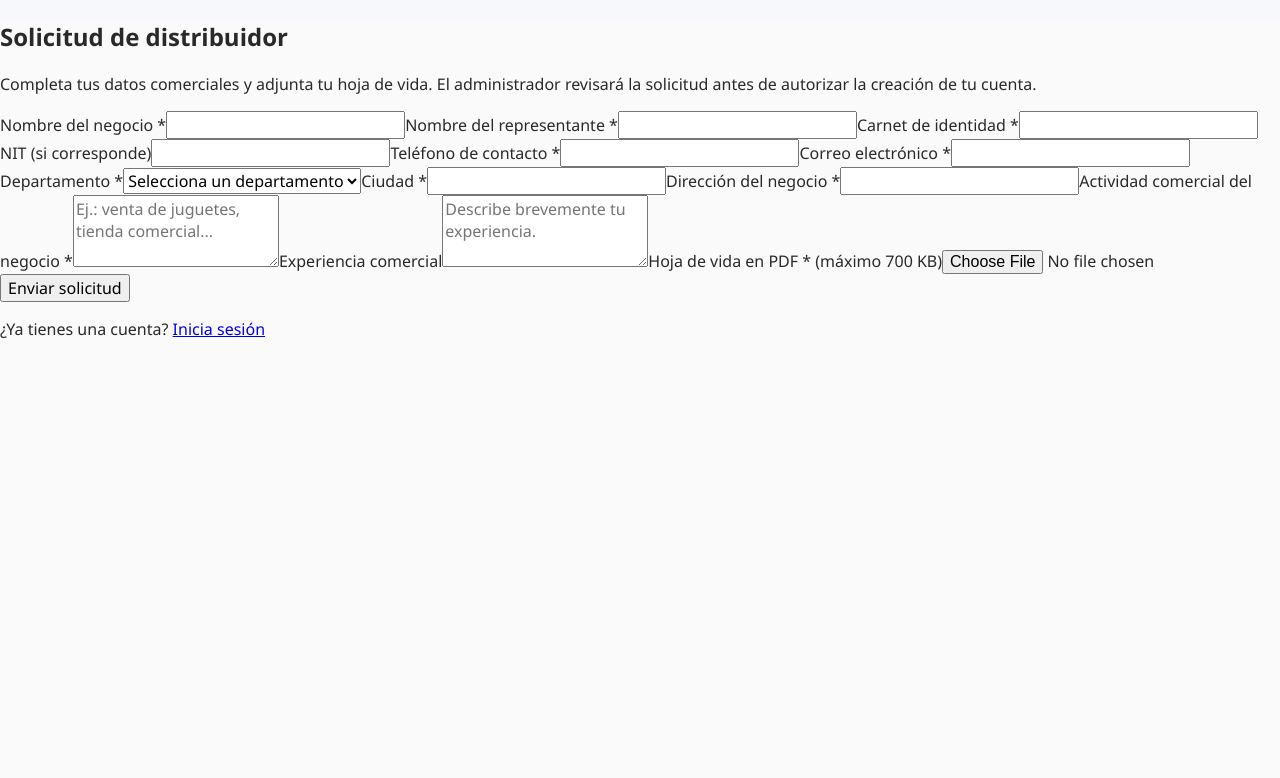
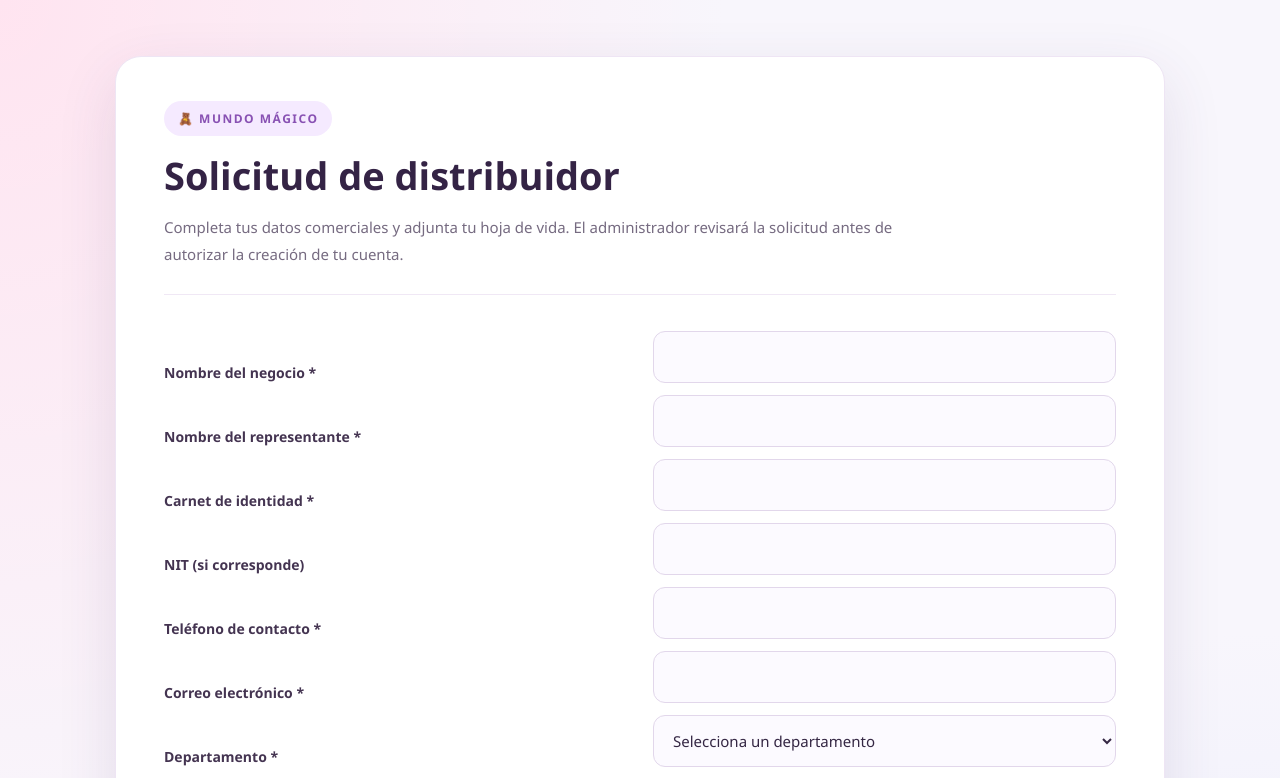
Before and after one commit to hett29/frontend-jugueteria, a React (Vite) app: page /solicitud-distribuidor in a window 1280 px wide. Shown: the top 778 px of the page. Built offline with nearby package versions, Linux system fonts and the light colour scheme.

Commit message:
Mejorar diseño de formularios de distribuidores

```diff
--- a/src/pages/distributors/DistributorRegisterPage.css
+++ b/src/pages/distributors/DistributorRegisterPage.css
@@ -4,136 +4,218 @@
   display: flex;
   align-items: center;
   justify-content: center;
-  padding: 32px 16px;
-  background: linear-gradient(135deg, #fff4fa, #eef4ff);
+  padding: 48px 20px;
+  background:
+    radial-gradient(circle at top left, #ffe3ef 0, transparent 35%),
+    radial-gradient(circle at bottom right, #dcecff 0, transparent 35%),
+    linear-gradient(135deg, #fff8fc 0%, #f3f5ff 100%);
+  box-sizing: border-box;
 }
 
 .distributor-register-card {
   width: 100%;
-  max-width: 480px;
-  padding: 36px;
-  border-radius: 22px;
-  background: #ffffff;
-  box-shadow: 0 18px 55px rgba(48, 36, 85, 0.12);
+  max-width: 540px;
+  padding: 42px;
+  background: rgba(255, 255, 255, 0.96);
+  border: 1px solid #f0e4f2;
+  border-radius: 26px;
+  box-shadow: 0 18px 55px rgba(91, 59, 115, 0.12);
+  box-sizing: border-box;
 }
 
 .distributor-register-heading {
   text-align: center;
-  margin-bottom: 28px;
+  margin-bottom: 36px;
 }
 
 .distributor-register-icon {
-  font-size: 42px;
+  display: inline-flex;
+  align-items: center;
+  justify-content: center;
+  width: 76px;
+  height: 76px;
+  margin-bottom: 18px;
+  border-radius: 24px;
+  background: linear-gradient(135deg, #ffe2f0, #e7e5ff);
+  font-size: 38px;
 }
 
 .distributor-register-eyebrow {
-  margin: 8px 0;
-  color: #7950b5;
-  font-weight: 700;
-  letter-spacing: 1.5px;
+  margin: 0 0 10px;
+  color: #8b5cb5;
+  font-size: 12px;
+  font-weight: 800;
+  letter-spacing: 2.5px;
   text-transform: uppercase;
-  font-size: 12px;
 }
 
 .distributor-register-heading h1 {
-  margin: 8px 0 12px;
-  color: #29223b;
-  font-size: 27px;
+  margin: 0 auto 14px;
+  color: #302442;
+  font-size: clamp(25px, 4vw, 31px);
+  line-height: 1.25;
+  font-weight: 800;
 }
 
 .distributor-register-heading > p:last-child {
-  color: #716b7d;
-  line-height: 1.6;
-  font-size: 14px;
+  max-width: 390px;
+  margin: 0 auto;
+  color: #766c80;
+  font-size: 15px;
+  line-height: 1.8;
 }
 
 .distributor-register-form {
   display: flex;
   flex-direction: column;
-  gap: 10px;
+  gap: 12px;
 }
 
 .distributor-register-form label {
   margin-top: 8px;
-  color: #383147;
-  font-weight: 600;
+  color: #43354f;
   font-size: 14px;
+  font-weight: 700;
 }
 
 .distributor-register-form input {
   width: 100%;
-  padding: 13px 14px;
-  border: 1px solid #ded8e9;
-  border-radius: 10px;
-  background: #fff;
-  color: #29223b;
+  min-height: 52px;
+  padding: 14px 16px;
+  border: 1px solid #e4dbea;
+  border-radius: 12px;
+  background: #fcfaff;
+  color: #302442;
   font: inherit;
+  font-size: 15px;
+  box-sizing: border-box;
   outline: none;
-  box-sizing: border-box;
+  transition: border-color 0.2s ease, box-shadow 0.2s ease,
+    background 0.2s ease;
+}
+
+.distributor-register-form input::placeholder {
+  color: #aaa0b4;
+}
+
+.distributor-register-form input:hover {
+  border-color: #cbb4df;
 }
 
 .distributor-register-form input:focus {
-  border-color: #8054bd;
-  box-shadow: 0 0 0 3px rgba(128, 84, 189, 0.12);
+  border-color: #a16bd0;
+  background: #fff;
+  box-shadow: 0 0 0 4px rgba(161, 107, 208, 0.13);
 }
 
 .distributor-register-form button {
-  margin-top: 16px;
-  padding: 14px;
-  border: 0;
-  border-radius: 10px;
-  background: #7950b5;
+  width: 100%;
+  min-height: 54px;
+  margin-top: 18px;
+  padding: 15px 20px;
+  border: none;
+  border-radius: 14px;
+  background: linear-gradient(135deg, #a34fc4, #7764db);
   color: #fff;
-  font-weight: 700;
-  font-size: 15px;
+  font-size: 16px;
+  font-weight: 800;
   cursor: pointer;
+  box-shadow: 0 9px 20px rgba(133, 82, 193, 0.23);
+  transition: transform 0.2s ease, box-shadow 0.2s ease,
+    filter 0.2s ease;
 }
 
 .distributor-register-form button:hover {
-  background: #653c9e;
+  transform: translateY(-2px);
+  box-shadow: 0 13px 25px rgba(133, 82, 193, 0.3);
+  filter: brightness(1.04);
+}
+
+.distributor-register-form button:active {
+  transform: translateY(0);
+}
+
+.distributor-register-form button:focus-visible {
+  outline: 3px solid #c8a3ed;
+  outline-offset: 4px;
 }
 
 .distributor-register-message {
   margin: 8px 0 0;
-  padding: 12px;
-  border-radius: 9px;
-  line-height: 1.5;
-  font-size: 13px;
+  padding: 14px 16px;
+  border-radius: 12px;
+  font-size: 14px;
+  line-height: 1.7;
+  overflow-wrap: anywhere;
 }
 
 .distributor-register-message.error {
-  color: #a32335;
-  background: #fff0f1;
+  border: 1px solid #fecaca;
+  background: #fff1f2;
+  color: #b42336;
 }
 
 .distributor-register-message.success {
-  color: #176b3a;
-  background: #eaf8ef;
+  border: 1px solid #a7e8c0;
+  background: #edfff4;
+  color: #187443;
 }
 
 .distributor-register-footer {
-  margin: 20px 0 0;
+  margin: 28px 0 0;
+  color: #786d81;
+  font-size: 14px;
+  line-height: 1.8;
   text-align: center;
-  color: #716b7d;
-  font-size: 13px;
+}
+
+.distributor-register-footer + .distributor-register-footer {
+  margin-top: 12px;
 }
 
 .distributor-register-footer a {
-  color: #7950b5;
-  font-weight: 700;
+  color: #8950bb;
+  font-weight: 800;
   text-decoration: none;
+  text-underline-offset: 4px;
 }
 
 .distributor-register-footer a:hover {
+  color: #67369a;
   text-decoration: underline;
 }
 
-@media (max-width: 480px) {
-  .distributor-register-card {
-    padding: 26px 20px;
+@media (max-width: 600px) {
+  .distributor-register-page {
+    padding: 24px 14px;
+    align-items: flex-start;
   }
 
-  .distributor-register-heading h1 {
-    font-size: 23px;
+  .distributor-register-card {
+    padding: 28px 22px;
+    border-radius: 21px;
+  }
+
+  .distributor-register-heading {
+    margin-bottom: 26px;
+  }
+
+  .distributor-register-icon {
+    width: 66px;
+    height: 66px;
+    font-size: 33px;
+    border-radius: 20px;
+  }
+
+  .distributor-register-form {
+    gap: 10px;
+  }
+
+  .distributor-register-form input {
+    min-height: 50px;
+  }
+
+  .distributor-register-footer {
+    margin-top: 24px;
   }
 }
--- /dev/null
+++ b/src/pages/distributors/DistributorRequestPage.css
@@ -0,0 +1,289 @@
+
+/* ===== Página principal ===== */
+.distributor-request-page {
+  min-height: 100vh;
+  width: 100%;
+  padding: 56px 24px;
+  box-sizing: border-box;
+  background:
+    radial-gradient(ellipse at top left, #ffe4f0 0%, transparent 40%),
+    radial-gradient(ellipse at bottom right, #e2e7ff 0%, transparent 42%),
+    #f8f6fc;
+  color: #352744;
+  font-family: "Segoe UI", Arial, sans-serif;
+}
+
+/* ===== Tarjeta del formulario ===== */
+.distributor-request-card {
+  width: 100%;
+  max-width: 1050px;
+  margin: 0 auto;
+  padding: 44px 48px;
+  box-sizing: border-box;
+  background: #ffffff;
+  border: 1px solid #eee5f4;
+  border-radius: 26px;
+  box-shadow: 0 20px 60px rgba(75, 48, 103, 0.12);
+}
+
+/* ===== Encabezado ===== */
+.distributor-request-card > header {
+  margin-bottom: 36px;
+  padding-bottom: 26px;
+  border-bottom: 1px solid #f0e8f5;
+}
+
+.distributor-request-card > header::before {
+  content: "🧸  MUNDO MÁGICO";
+  display: inline-block;
+  margin-bottom: 16px;
+  padding: 9px 14px;
+  border-radius: 30px;
+  background: #f5eaff;
+  color: #8851b3;
+  font-size: 12px;
+  font-weight: 800;
+  letter-spacing: 1.5px;
+}
+
+.distributor-request-card > header h1 {
+  margin: 0 0 14px;
+  color: #342345;
+  font-size: clamp(28px, 4vw, 38px);
+  line-height: 1.25;
+  font-weight: 800;
+}
+
+.distributor-request-card > header p {
+  max-width: 760px;
+  margin: 0;
+  color: #766b81;
+  font-size: 15px;
+  line-height: 1.8;
+}
+
+/* ===== Formulario en dos columnas ===== */
+.distributor-request-card form {
+  display: grid;
+  grid-template-columns: repeat(2, minmax(0, 1fr));
+  column-gap: 26px;
+  row-gap: 12px;
+  align-items: start;
+}
+
+/* Etiquetas */
+.distributor-request-card form label {
+  display: block;
+  align-self: end;
+  margin-top: 8px;
+  color: #443451;
+  font-size: 14px;
+  line-height: 1.5;
+  font-weight: 700;
+}
+
+/* Campos de texto, select y áreas de texto */
+.distributor-request-card form input:not([type="file"]),
+.distributor-request-card form select,
+.distributor-request-card form textarea {
+  display: block;
+  width: 100%;
+  min-width: 0;
+  min-height: 52px;
+  padding: 14px 15px;
+  box-sizing: border-box;
+  border: 1px solid #e2d7eb;
+  border-radius: 12px;
+  background: #fcfaff;
+  color: #352744;
+  font: inherit;
+  font-size: 15px;
+  outline: none;
+  transition: border-color 0.2s ease, box-shadow 0.2s ease,
+    background 0.2s ease;
+}
+
+.distributor-request-card form textarea {
+  min-height: 120px;
+  resize: vertical;
+  line-height: 1.65;
+}
+
+.distributor-request-card form input::placeholder,
+.distributor-request-card form textarea::placeholder {
+  color: #a397b0;
+}
+
+.distributor-request-card form input:focus,
+.distributor-request-card form select:focus,
+.distributor-request-card form textarea:focus {
+  border-color: #a16bd0;
+  background: #ffffff;
+  box-shadow: 0 0 0 4px rgba(161, 107, 208, 0.13);
+}
+
+/* El archivo PDF ocupa todo el ancho */
+.distributor-request-card form label[for="cvFile"],
+.distributor-request-card form input[type="file"] {
+  grid-column: 1 / -1;
+}
+
+.distributor-request-card form input[type="file"] {
+  width: 100%;
+  min-width: 0;
+  padding: 18px;
+  box-sizing: border-box;
+  border: 2px dashed #d8c6e8;
+  border-radius: 14px;
+  background: #fbf7ff;
+  color: #6d5b7c;
+  font-size: 14px;
+}
+
+.distributor-request-card form input[type="file"]::file-selector-button {
+  margin-right: 14px;
+  padding: 11px 16px;
+  border: none;
+  border-radius: 9px;
+  background: #eee2fa;
+  color: #70429b;
+  font-weight: 700;
+  cursor: pointer;
+}
+
+.distributor-request-card form input[type="file"]::file-selector-button:hover {
+  background: #e3d0f6;
+}
+
+/* Mensajes informativos y errores */
+.distributor-request-card form > p {
+  grid-column: 1 / -1;
+  margin: 0;
+  padding: 14px 16px;
+  border-radius: 10px;
+  font-size: 14px;
+  line-height: 1.7;
+  overflow-wrap: anywhere;
+}
+
+.distributor-request-error {
+  border: 1px solid #fecaca;
+  background: #fff1f2;
+  color: #b42336;
+}
+
+/* Botón de envío */
+.distributor-request-card form button,
+.distributor-request-success button {
+  grid-column: 1 / -1;
+  width: 100%;
+  min-height: 56px;
+  margin-top: 14px;
+  padding: 15px 22px;
+  border: none;
+  border-radius: 13px;
+  background: linear-gradient(135deg, #a34fc4, #7764db);
+  color: #ffffff;
+  font-size: 16px;
+  font-weight: 800;
+  cursor: pointer;
+  box-shadow: 0 8px 20px rgba(133, 82, 193, 0.22);
+  transition: transform 0.2s ease, box-shadow 0.2s ease;
+}
+
+.distributor-request-card form button:hover,
+.distributor-request-success button:hover {
+  transform: translateY(-2px);
+  box-shadow: 0 12px 25px rgba(133, 82, 193, 0.3);
+}
+
+.distributor-request-card form button:focus-visible,
+.distributor-request-success button:focus-visible {
+  outline: 3px solid #c8a3ed;
+  outline-offset: 4px;
+}
+
+/* Pantalla de solicitud enviada */
+.distributor-request-success {
+  padding: 30px;
+  border: 1px solid #c7ecd5;
+  border-radius: 18px;
+  background: #f2fff6;
+  text-align: center;
+}
+
+.distributor-request-success h2 {
+  margin: 0 0 14px;
+  color: #207647;
+  font-size: 26px;
+}
+
+.distributor-request-success p {
+  margin: 0;
+  color: #526c5b;
+  font-size: 15px;
+  line-height: 1.8;
+}
+
+.distributor-request-success button {
+  margin-top: 24px;
+}
+
+/* Pie de página */
+.distributor-request-footer {
+  margin: 32px 0 0;
+  padding-top: 24px;
+  border-top: 1px solid #f0e8f5;
+  color: #786d81;
+  font-size: 14px;
+  line-height: 1.8;
+  text-align: center;
+}
+
+.distributor-request-footer a {
+  color: #8950bb;
+  font-weight: 800;
+  text-decoration: none;
+}
+
+.distributor-request-footer a:hover {
+  text-decoration: underline;
+  text-underline-offset: 4px;
+}
+
+/* ===== Adaptación para tablets y celulares ===== */
+@media (max-width: 700px) {
+  .distributor-request-page {
+    padding: 24px 14px;
+  }
+
+  .distributor-request-card {
+    padding: 28px 20px;
+    border-radius: 20px;
+  }
+
+  .distributor-request-card > header {
+    margin-bottom: 26px;
+    padding-bottom: 22px;
+  }
+
+  .distributor-request-card form {
+    grid-template-columns: minmax(0, 1fr);
+    row-gap: 10px;
+  }
+
+  .distributor-request-card form label {
+    margin-top: 10px;
+  }
+
+  .distributor-request-card form label[for="cvFile"],
+  .distributor-request-card form input[type="file"],
+  .distributor-request-card form > p,
+  .distributor-request-card form button {
+    grid-column: 1;
+  }
+
+  .distributor-request-success {
+    padding: 24px 18px;
+  }
+}
--- a/src/pages/distributors/DistributorRequestPage.tsx
+++ b/src/pages/distributors/DistributorRequestPage.tsx
@@ -3,6 +3,7 @@ import { useState } from "react";
 import type { FormEvent, ChangeEvent } from "react";
 import { Link, useNavigate } from "react-router-dom";
 import type { DistributorApplication } from "../../types/distributor";
+import "./DistributorRequestPage.css";
 
 const STORAGE_KEY = "app_distributor_applications";
 
```
